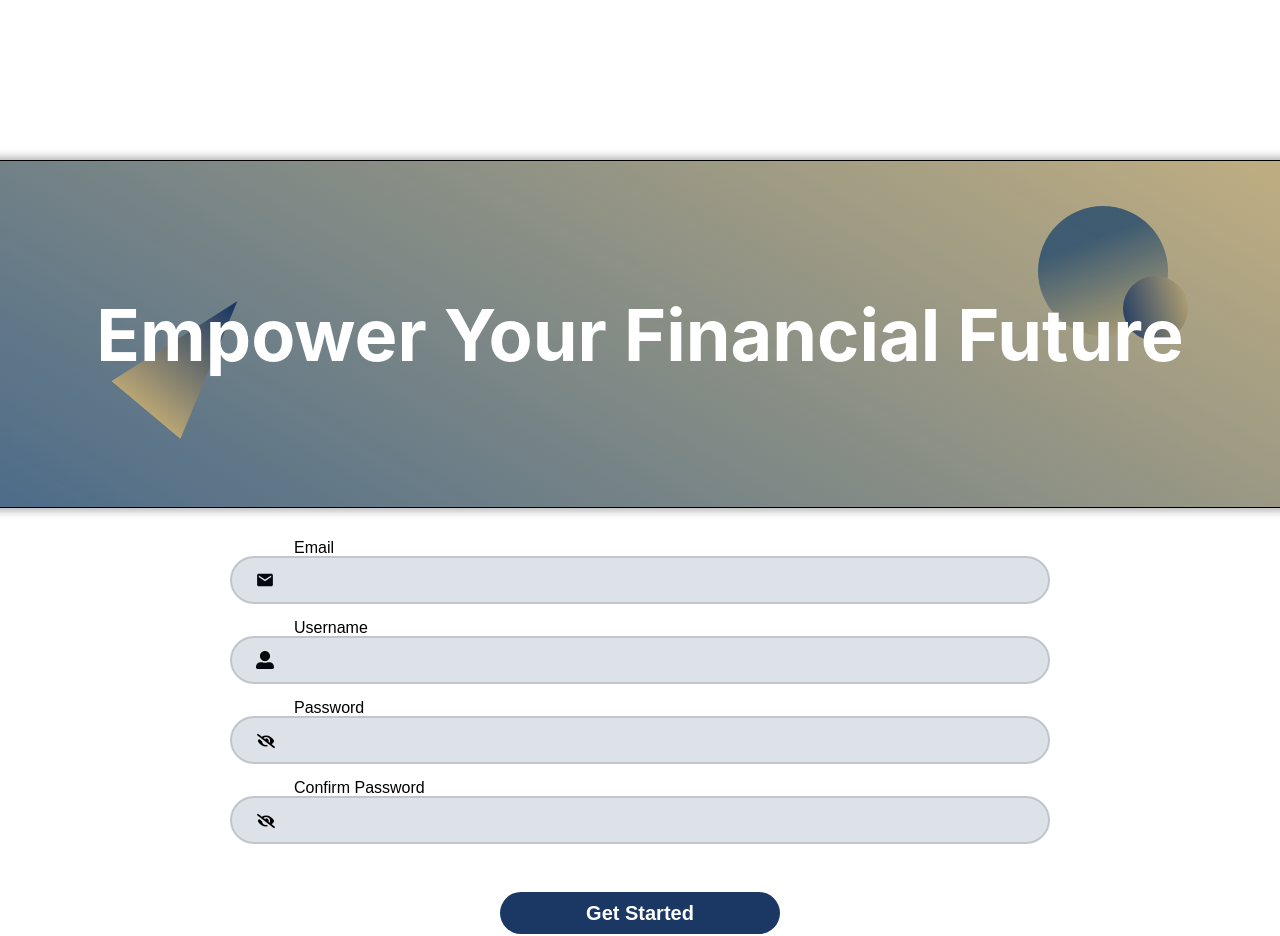
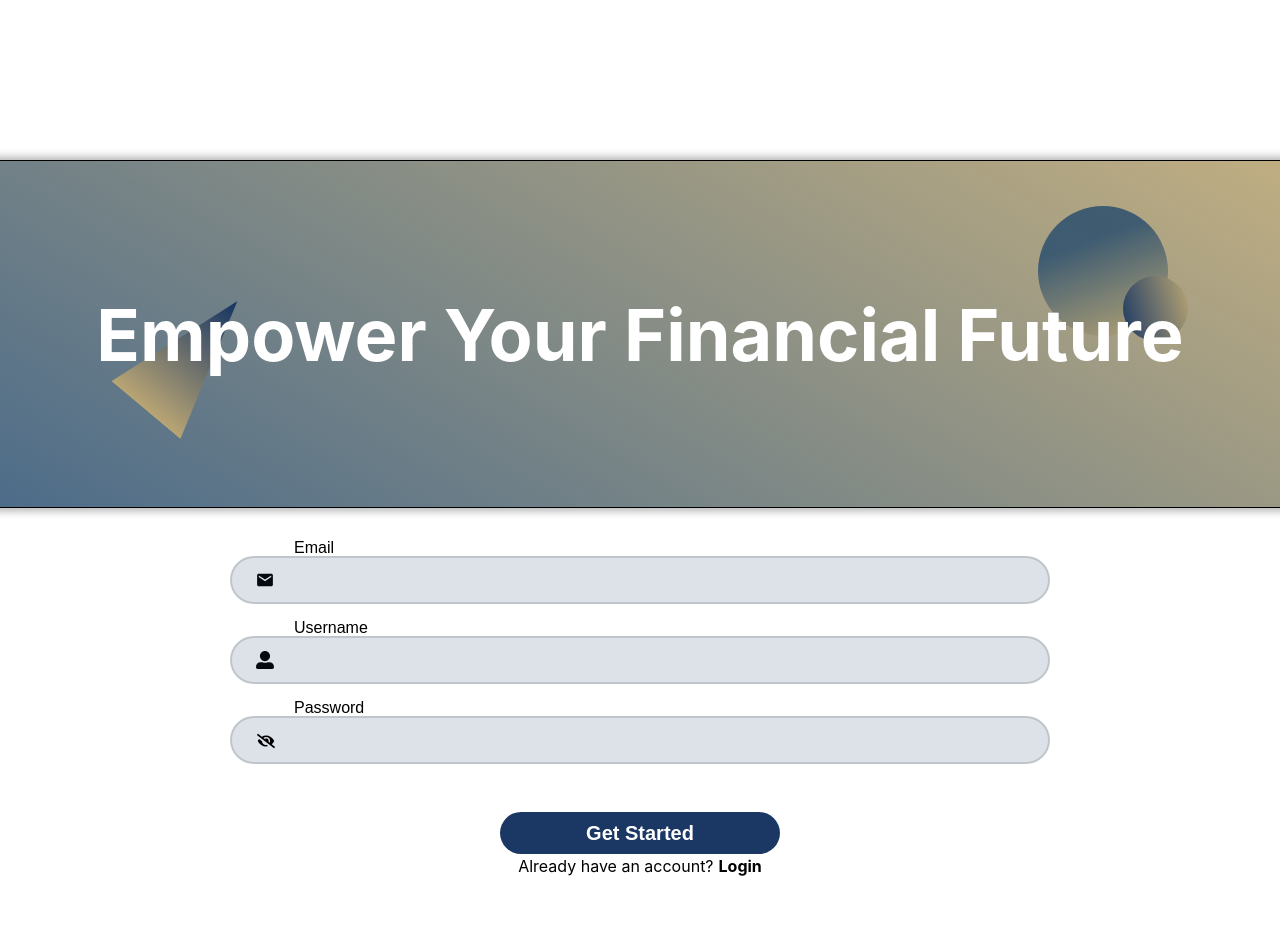
Before and after one commit to fuentesdominic/test, a React (Create React App) app: page / in a window 1280 px wide. Shown: the top 936 px of the page. Built offline with nearby package versions, Linux system fonts and the light colour scheme.

Commit message:
finish register page

```diff
--- a/src/App.js
+++ b/src/App.js
@@ -1,12 +1,14 @@
-import Register from './pages/Register';
 import './App.css';
 import { Route, Routes } from 'react-router-dom'
+import Register from './pages/Register';
+import Login from './pages/Login';
 
 function App() {
   return (
     <div className="App">
       <Routes>
-      <Route path='/' element={ <Register/>}/>
+      <Route path='/' element={ <Register/> } />
+      <Route path='/login' element={ <Login/> }/>
       </Routes>
     </div>
   );
--- /dev/null
+++ b/src/pages/Login.jsx
@@ -0,0 +1,8 @@
+import "../pages/Login.css"
+
+const Login = () => {
+  return (
+    <div>Login</div>
+  )
+}
+export default Login
--- a/src/pages/Register.jsx
+++ b/src/pages/Register.jsx
@@ -1,4 +1,5 @@
 import { useState } from "react";
+import { Link } from "react-router-dom"
 import "../pages/Style.css";
 import { IoMdMail } from 'react-icons/io';
 import { FaUserAlt } from 'react-icons/fa';
@@ -36,7 +37,7 @@
 
   const handleChange = (e) => {
     setFormValues({ ...formValues, [e.target.name]: e.target.value });
-  }
+  };
 
   const handleSubmit = async (e) => {
     e.preventDefault();
@@ -108,6 +109,8 @@
           )}
         </div>
 
+
+        {formValues.password && (
         <div className="input-container">
           <span className="input-label" htmlFor="confirmPassword"> Confirm Password</span>
           <input
@@ -131,7 +134,7 @@
             </button>
           )}
         </div>
-
+          )}
       </form>
 
         <button disabled={!formValues.email ||
@@ -141,7 +144,7 @@
            className="register-btn">Get Started</button>
       <div className="btm-div">
         <p className="btm-question">Already have an account?</p>
-        <h3 className="btm-link" to="/sign-in">Login</h3>
+        <Link className="btm-link" to="/login">Login</Link>
       </div>
     </div>
   );
--- a/src/pages/Style.css
+++ b/src/pages/Style.css
@@ -146,3 +146,13 @@
   .btm-question {
     margin-right: 5px;
   }
+
+  .btm-link {
+    color: #000000;
+    font-weight: 700;
+    text-decoration: none;
+  }
+
+  .btm-link:hover {
+    text-decoration: underline;
+  }
```
Also changed, not shown: src/pages/Login.css (added).
